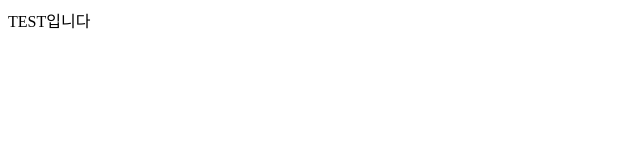
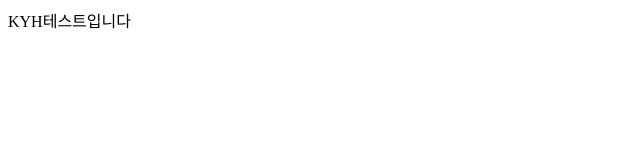
Before and after one commit to asd4/kyh0927, a plain HTML site: page index.html in a window 1280 px wide. Shown: the full height of the page, 0-640 px from the left. Drawn offline with Linux system fonts and the light colour scheme.

Commit message:
브랜치 테스트

```diff
--- a/index.html
+++ b/index.html
@@ -7,6 +7,6 @@
 <meta name="viewport" content="width=device-width, initial-scale=1.0, minimum-scale=1.0, maximum-scale=1.0, user-scalable=no">
 </head>
 <body>
-        TEST입니다
+        KYH테스트입니다
 </body>
 </html>
```
